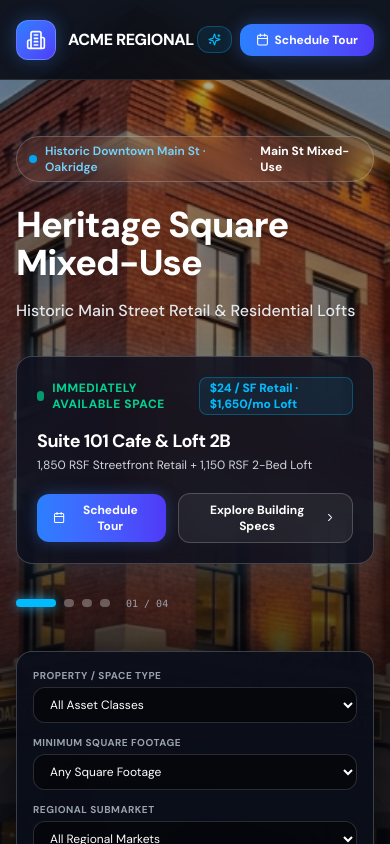
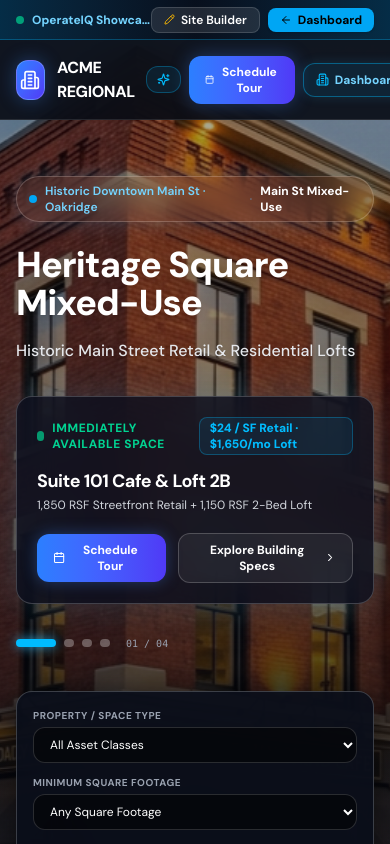
Before and after one commit to wireddigitalus-stack/OperateIQ, a Next.js app: page /demo-site in a window 390 px wide. Shown: the top 844 px of the page. Built offline with nearby package versions, Linux system fonts and the light colour scheme; no server answers.

Commit message:
Enable seamless two-way navigation between dashboard and site builder public site for WIRED DIGITAL LLC

```diff
--- a/src/app/admin/ContentTab.tsx
+++ b/src/app/admin/ContentTab.tsx
@@ -4,7 +4,8 @@ import React, { useState, useEffect, useCallback, useRef } from "react";
 import {
   Save, CheckCircle2, Loader2, RotateCcw, AlertCircle,
   Type, Hash, Pencil, ChevronDown, ChevronRight,
-  Eye, Building2, BarChart3, Briefcase, Phone, MapPin, UploadCloud
+  Eye, Building2, BarChart3, Briefcase, Phone, MapPin, UploadCloud,
+  Globe, ExternalLink,
 } from "lucide-react";
 import PageMap from "./PageMap";
 import HeroBannerManager from "./HeroBannerManager";
@@ -293,6 +294,28 @@ export default function ContentTab({ onSubViewChange }: ContentTabProps) {
 
   return (
     <div className="space-y-5">
+
+      {/* ── Public Website Header & Quick View ── */}
+      <div className="flex flex-col sm:flex-row sm:items-center justify-between gap-3 p-4 rounded-2xl bg-gradient-to-r from-sky-950/60 via-[#0B1426] to-sky-950/60 border border-sky-500/30">
+        <div className="flex items-center gap-3">
+          <div className="w-10 h-10 rounded-xl bg-sky-500/15 border border-sky-400/30 flex items-center justify-center text-sky-400 flex-shrink-0">
+            <Globe size={20} />
+          </div>
+          <div>
+            <h4 className="text-sm font-bold text-white">Live Public Website Builder</h4>
+            <p className="text-xs text-slate-400">Edits made across these tabs update your tenant-facing public website in real time.</p>
+          </div>
+        </div>
+        <a
+          href="/demo-site"
+          target="_blank"
+          rel="noopener noreferrer"
+          className="flex items-center gap-1.5 px-4 py-2 rounded-xl bg-sky-500 hover:bg-sky-400 text-black font-bold text-xs transition-all shadow-[0_0_16px_rgba(56,189,248,0.25)] flex-shrink-0 self-start sm:self-auto"
+        >
+          <span>Open Live Website</span>
+          <ExternalLink size={12} />
+        </a>
+      </div>
 
       {/* ── Segmented View Toggle ── */}
       <div className="glass rounded-2xl border border-[rgba(255,255,255,0.06)] p-2">
--- a/src/app/admin/page.tsx
+++ b/src/app/admin/page.tsx
@@ -30,7 +30,7 @@ import {
   Bell, Mail, Shield, X, Radio,
   Sparkles, Brain, Send, ChevronRight, ChevronDown, Archive, MessageSquare, BarChart3, Wrench,
   ArrowRight, CheckSquare, Lock, AlertTriangle, Key, KeyRound, Download, FileSpreadsheet,
-  Search, Pencil, FileText, Flame, Landmark,
+  Search, Pencil, FileText, Flame, Landmark, Globe, ExternalLink,
 } from "lucide-react";
 
 // ─── Types ────────────────────────────────────────────────────────────────────
@@ -2447,6 +2447,24 @@ export default function AdminPage() {
                   <Wrench size={14} className="text-amber-400" />
                   <span>Setup Maintenance</span>
                 </button>
+                <button
+                  onClick={() => switchTab("content")}
+                  className="px-3.5 py-2 rounded-xl bg-white/10 hover:bg-white/20 text-white text-xs font-bold transition-all border border-white/20 flex items-center gap-1.5 shadow-sm"
+                >
+                  <Pencil size={14} className="text-amber-300" />
+                  <span>Site Builder</span>
+                </button>
+                <a
+                  href="/demo-site"
+                  target="_blank"
+                  rel="noopener noreferrer"
+                  className="px-3.5 py-2 rounded-xl bg-sky-500/20 hover:bg-sky-500/30 text-sky-200 text-xs font-bold transition-all border border-sky-400/40 flex items-center gap-1.5 shadow-[0_0_15px_rgba(56,189,248,0.2)]"
+                  title={`Open live public website for ${activeOrg.name}`}
+                >
+                  <Globe size={14} className="text-sky-400" />
+                  <span>View Public Site</span>
+                  <ExternalLink size={11} className="opacity-75" />
+                </a>
               </div>
             </div>
           </div>
--- a/src/app/demo-site/page.tsx
+++ b/src/app/demo-site/page.tsx
@@ -1,6 +1,8 @@
 "use client";
 
-import React, { useState } from "react";
+import React, { useState, useEffect } from "react";
+import Link from "next/link";
+import { ArrowLeft, Pencil } from "lucide-react";
 import AcmeNavbar from "@/components/demo-site/AcmeNavbar";
 import AcmeHeroBanner from "@/components/demo-site/AcmeHeroBanner";
 import AcmePropertyGrid from "@/components/demo-site/AcmePropertyGrid";
@@ -11,12 +13,23 @@ import AcmeFooter from "@/components/demo-site/AcmeFooter";
 import { PROPERTIES } from "@/lib/data";
 
 export default function DemoPropertySitePage() {
+  const [activeOrg, setActiveOrg] = useState<{ id: string; name: string; slug: string; tier: string } | null>(null);
   const [isAiInspectorOpen, setIsAiInspectorOpen] = useState(false);
   const [isTourModalOpen, setIsTourModalOpen] = useState(false);
   const [tourPropertyId, setTourPropertyId] = useState<string | undefined>("heritage-square");
   const [specsPropertyId, setSpecsPropertyId] = useState<string | null>(null);
   const [filterType, setFilterType] = useState("all");
   const [minSqft, setMinSqft] = useState(0);
+
+  useEffect(() => {
+    fetch("/api/platform/session")
+      .then((res) => res.json())
+      .then((data) => {
+        if (data.activeOrg) setActiveOrg(data.activeOrg);
+        else if (data.impersonatingOrg) setActiveOrg(data.impersonatingOrg);
+      })
+      .catch(() => {});
+  }, []);
 
   const handleOpenTour = (propId?: string) => {
     if (propId) setTourPropertyId(propId);
@@ -69,17 +82,46 @@ export default function DemoPropertySitePage() {
   };
 
   return (
-    <div className="min-h-screen bg-[#060911] text-white selection:bg-sky-500 selection:text-white">
+    <div className="min-h-screen bg-[#060911] text-white selection:bg-sky-500 selection:text-white pt-10">
       {/* ── Ultra SEO & Generative Engine Optimization (GEO) Structured Data ── */}
       <script
         type="application/ld+json"
         dangerouslySetInnerHTML={{ __html: JSON.stringify(jsonLdData) }}
       />
 
+      {/* ── Top Workspace Bar: Return to Dashboard & Site Builder ── */}
+      <div className="fixed top-0 left-0 right-0 z-50 h-10 bg-gradient-to-r from-sky-950/95 via-[#08101E]/95 to-sky-950/95 border-b border-sky-400/30 px-4 sm:px-6 flex items-center justify-between text-xs backdrop-blur-md">
+        <div className="flex items-center gap-2 truncate">
+          <span className="w-2 h-2 rounded-full bg-emerald-400 animate-pulse flex-shrink-0" />
+          <span className="text-gray-400 hidden sm:inline">Live Public Website:</span>
+          <span className="text-sky-300 font-bold truncate">{activeOrg ? activeOrg.name : "OperateIQ Showcase Portfolio"}</span>
+        </div>
+        <div className="flex items-center gap-2 flex-shrink-0">
+          <Link
+            href="/admin?tab=content"
+            className="flex items-center gap-1.5 px-3 py-1 rounded-lg bg-white/10 hover:bg-white/20 text-white font-semibold transition-all text-xs border border-white/15"
+          >
+            <Pencil size={11} className="text-amber-400" />
+            <span className="hidden sm:inline">Edit in</span>
+            <span>Site Builder</span>
+          </Link>
+          <Link
+            href="/admin"
+            className="flex items-center gap-1.5 px-3 py-1 rounded-lg bg-sky-500 hover:bg-sky-400 text-black font-bold transition-all text-xs shadow-sm"
+          >
+            <ArrowLeft size={12} />
+            <span className="hidden sm:inline">Back to</span>
+            <span>Dashboard</span>
+          </Link>
+        </div>
+      </div>
+
       {/* Navigation */}
       <AcmeNavbar
         onOpenAiInspector={() => setIsAiInspectorOpen(true)}
         onOpenTourModal={handleOpenTour}
+        orgName={activeOrg?.name}
+        hasTopBar={true}
       />
 
       {/* Killer Animated Image Hero Banner */}
@@ -117,8 +159,11 @@ export default function DemoPropertySitePage() {
         onOpenTourModal={handleOpenTour}
       />
 
-      {/* ACME Footer */}
-      <AcmeFooter onOpenAiInspector={() => setIsAiInspectorOpen(true)} />
+      {/* Footer */}
+      <AcmeFooter
+        onOpenAiInspector={() => setIsAiInspectorOpen(true)}
+        orgName={activeOrg?.name}
+      />
     </div>
   );
 }
--- a/src/components/demo-site/AcmeFooter.tsx
+++ b/src/components/demo-site/AcmeFooter.tsx
@@ -6,9 +6,10 @@ import { Building2, Sparkles, ExternalLink, ShieldCheck, ArrowUpRight } from "lu
 
 interface AcmeFooterProps {
   onOpenAiInspector: () => void;
+  orgName?: string;
 }
 
-export default function AcmeFooter({ onOpenAiInspector }: AcmeFooterProps) {
+export default function AcmeFooter({ onOpenAiInspector, orgName }: AcmeFooterProps) {
   return (
     <footer className="border-t border-white/10 bg-[#04070F] text-gray-400 py-16 px-4 sm:px-6">
       <div className="max-w-7xl mx-auto space-y-12">
@@ -21,10 +22,10 @@ export default function AcmeFooter({ onOpenAiInspector }: AcmeFooterProps) {
             </div>
             <div>
               <p className="text-xs font-bold text-white">
-                Fictitious Commercial Showcase Template
+                {orgName ? `${orgName} Public Property Website` : "Live Commercial Property Website"}
               </p>
               <p className="text-[11px] text-gray-400">
-                Demonstrating the public property website generated by OperateIQ's Site Engine with Ultra SEO & Generative AI Search (GEO).
+                Generated and managed by OperateIQ's Site Engine with Ultra SEO & Generative AI Search (GEO).
               </p>
             </div>
           </div>
@@ -35,13 +36,19 @@ export default function AcmeFooter({ onOpenAiInspector }: AcmeFooterProps) {
               className="px-3.5 py-1.5 rounded-xl bg-sky-500/20 hover:bg-sky-500/30 border border-sky-400/40 text-sky-300 text-xs font-bold transition-all flex items-center gap-1.5 whitespace-nowrap"
             >
               <Sparkles size={12} />
-              <span>Inspect AI Search SEO</span>
+              <span>AI Search SEO</span>
             </button>
             <Link
-              href="/admin"
+              href="/admin?tab=content"
               className="px-3.5 py-1.5 rounded-xl bg-white/[0.06] hover:bg-white/[0.12] border border-white/20 text-white text-xs font-bold transition-all whitespace-nowrap"
             >
-              Back to Admin
+              Site Builder
+            </Link>
+            <Link
+              href="/admin"
+              className="px-3.5 py-1.5 rounded-xl bg-sky-500 hover:bg-sky-400 text-black text-xs font-bold transition-all whitespace-nowrap shadow-sm"
+            >
+              {orgName ? `${orgName} Dashboard` : "Dashboard"}
             </Link>
           </div>
         </div>
@@ -55,7 +62,7 @@ export default function AcmeFooter({ onOpenAiInspector }: AcmeFooterProps) {
                 <Building2 size={16} />
               </div>
               <span className="text-sm font-black text-white uppercase tracking-tight">
-                ACME Regional
+                {orgName || "ACME Regional"}
               </span>
             </div>
             <p className="text-xs text-gray-400 leading-relaxed">
@@ -119,7 +126,7 @@ export default function AcmeFooter({ onOpenAiInspector }: AcmeFooterProps) {
 
         {/* Copyright */}
         <div className="pt-8 border-t border-white/10 flex flex-col sm:flex-row items-center justify-between text-xs text-gray-500 gap-3">
-          <p>© 2025 ACME Commercial Partners · Demo Data Environment.</p>
+          <p>© {new Date().getFullYear()} {orgName || "Commercial Property Partners"}. All rights reserved.</p>
           <p className="flex items-center gap-1">
             <span>Powered by</span>
             <strong className="text-gray-300">OperateIQ</strong>
--- a/src/components/demo-site/AcmeNavbar.tsx
+++ b/src/components/demo-site/AcmeNavbar.tsx
@@ -7,14 +7,18 @@ import { Building2, Sparkles, Calendar, ArrowRight, ShieldCheck, Search, Phone,
 interface AcmeNavbarProps {
   onOpenAiInspector: () => void;
   onOpenTourModal: (propertyId?: string) => void;
+  orgName?: string;
+  hasTopBar?: boolean;
 }
 
 export default function AcmeNavbar({
   onOpenAiInspector,
   onOpenTourModal,
+  orgName,
+  hasTopBar,
 }: AcmeNavbarProps) {
   return (
-    <header className="fixed top-0 left-0 right-0 z-40 h-20 bg-[#080C14]/90 backdrop-blur-xl border-b border-white/10 transition-all">
+    <header className={`fixed ${hasTopBar ? "top-10" : "top-0"} left-0 right-0 z-40 h-20 bg-[#080C14]/90 backdrop-blur-xl border-b border-white/10 transition-all`}>
       <div className="max-w-7xl mx-auto h-full px-4 sm:px-6 flex items-center justify-between">
 
         {/* Brand & Subtitle */}
@@ -26,7 +30,7 @@ export default function AcmeNavbar({
             <div>
               <div className="flex items-center gap-2">
                 <span className="text-base sm:text-lg font-black text-white tracking-tight uppercase group-hover:text-sky-300 transition-colors">
-                  ACME Regional
+                  {orgName || "ACME Regional"}
                 </span>
                 <span className="hidden md:inline-flex items-center gap-1 text-[10px] font-black uppercase tracking-widest px-2 py-0.5 rounded-full bg-emerald-500/10 border border-emerald-400/30 text-emerald-400">
                   <span className="w-1.5 h-1.5 rounded-full bg-emerald-400 animate-ping inline-block" />
@@ -34,7 +38,7 @@ export default function AcmeNavbar({
                 </span>
               </div>
               <p className="text-[11px] text-gray-400 font-medium tracking-wide hidden sm:block">
-                Regional Commercial, Residential & Mixed-Use Holdings
+                {orgName ? `${orgName} · Property Portfolio` : "Regional Commercial, Residential & Mixed-Use Holdings"}
               </p>
             </div>
           </Link>
@@ -65,7 +69,7 @@ export default function AcmeNavbar({
           <button
             onClick={onOpenAiInspector}
             className="lg:hidden flex items-center gap-1.5 px-2.5 py-1.5 rounded-xl bg-sky-500/10 border border-sky-400/30 text-sky-300 text-xs font-bold"
-            title="Inspect how ChatGPT and Perplexity index ACME listings"
+            title="Inspect how ChatGPT and Perplexity index listings"
           >
             <Sparkles size={13} className="text-sky-400" />
             <span className="hidden sm:inline">AI Search</span>
@@ -81,11 +85,12 @@ export default function AcmeNavbar({
 
           <Link
             href="/admin"
-            className="hidden sm:flex items-center gap-1 px-3 py-2 rounded-xl border border-white/15 bg-white/[0.03] hover:bg-white/[0.08] text-gray-300 hover:text-white text-xs font-semibold transition-all"
-            title="Return to OperateIQ Admin Dashboard"
+            className="flex items-center gap-1.5 px-3 py-2 rounded-xl border border-sky-400/40 bg-sky-500/10 hover:bg-sky-500/20 text-sky-300 hover:text-white text-xs font-bold transition-all shadow-[0_0_12px_rgba(56,189,248,0.15)]"
+            title={`Return to ${orgName || "OperateIQ"} Admin Dashboard`}
           >
-            <span>Admin</span>
-            <ExternalLink size={11} className="text-gray-400" />
+            <Building2 size={13} className="text-sky-400" />
+            <span className="hidden sm:inline">{orgName ? `${orgName} Dashboard` : "Admin Dashboard"}</span>
+            <span className="sm:hidden">Dashboard</span>
           </Link>
         </div>
       </div>
```
Also changed, not shown: src/components/AdminHeader.tsx (+17 -4 lines).
